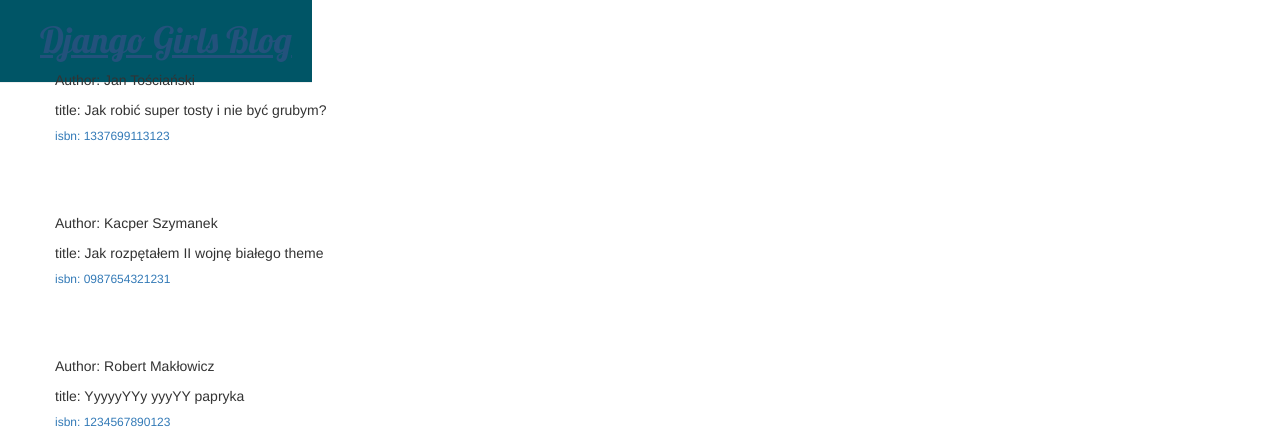
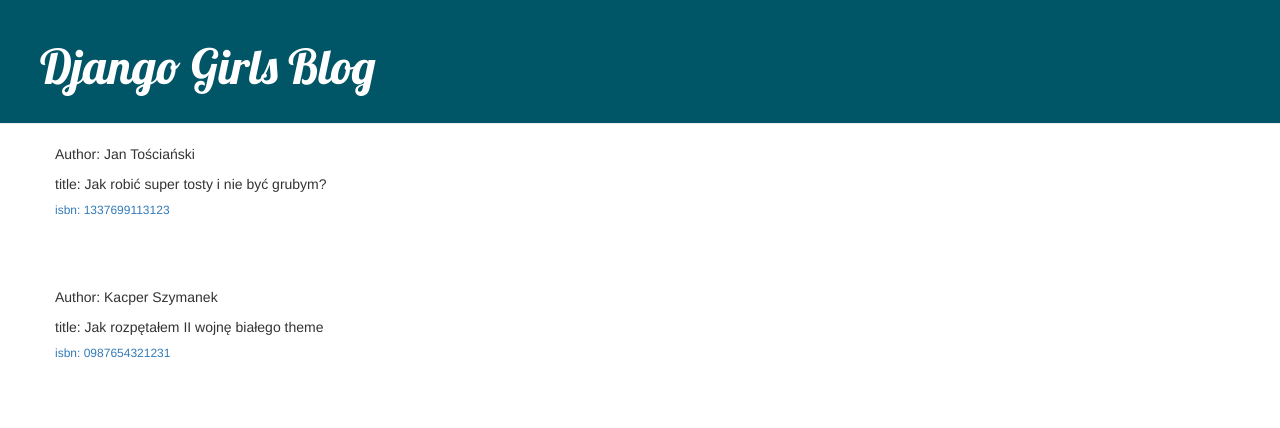
Before and after one commit to Szymanderinio/oldrental, a Django app: page / in a window 1280 px wide. Shown: the top 428 px of the page. Run offline with Django 3.2, Linux system fonts and the light colour scheme; data comes from the database, SQL or seed files in the repository; some libraries are stand-ins or nearby versions.

Commit message:
made base.html and added it

```diff
--- /dev/null
+++ b/templates/base.html
@@ -0,0 +1,25 @@
+{% load static %}
+<!DOCTYPE html>
+<html>
+    <head>
+        <link rel="stylesheet" href="//maxcdn.bootstrapcdn.com/bootstrap/3.2.0/css/bootstrap.min.css">
+        <link rel="stylesheet" href="//maxcdn.bootstrapcdn.com/bootstrap/3.2.0/css/bootstrap-theme.min.css">
+        <link href="//fonts.googleapis.com/css?family=Lobster&subset=latin,latin-ext" rel="stylesheet" type="text/css">
+        <link rel="stylesheet" href="{% static 'css/books.css' %}">
+
+        <title>Books</title>
+    </head>
+    <body>
+        <div class="page-header">
+            <h1><a href="/">Django Girls Blog</a></h1>
+        </div>
+        <div class="content container">
+            <div class="row">
+                <div class="col-md-8">
+                {% block content %}
+                {% endblock %}
+                </div>
+            </div>
+        </div>
+</body>
+</html>
--- a/templates/books.html
+++ b/templates/books.html
@@ -1,25 +1,6 @@
-{% load static %}
-<!DOCTYPE html>
-<html>
-    <head>
-        <link rel="stylesheet" href="//maxcdn.bootstrapcdn.com/bootstrap/3.2.0/css/bootstrap.min.css">
-        <link rel="stylesheet" href="//maxcdn.bootstrapcdn.com/bootstrap/3.2.0/css/bootstrap-theme.min.css">
-        <link href="//fonts.googleapis.com/css?family=Lobster&subset=latin,latin-ext" rel="stylesheet" type="text/css">
-        <link rel="stylesheet" href="{% static 'css/books.css' %}">
+{% extends 'base.html' %}
 
-        <title>Books</title>
-    </head>
-    <body>
-        <div>
-            <h1><a href="/" class = "page-header">Django Girls Blog</a></h1>
-        </div>
-
-
-
-
-        <div class="content container">
-            <div class="row">
-                <div class="col-md-8">
+{% block content %}
     {% for book in books %}
         <div class="book">
             <div class="author">
@@ -30,9 +11,4 @@
             <p>{{ post.text|linebreaksbr }}</p>
         </div>
     {% endfor %}
-                </div>
-            </div>
-        </div>
-
-    </body>
-</html>
+{% endblock %}
```
Lines whose indentation alone changed are shown as unchanged.
